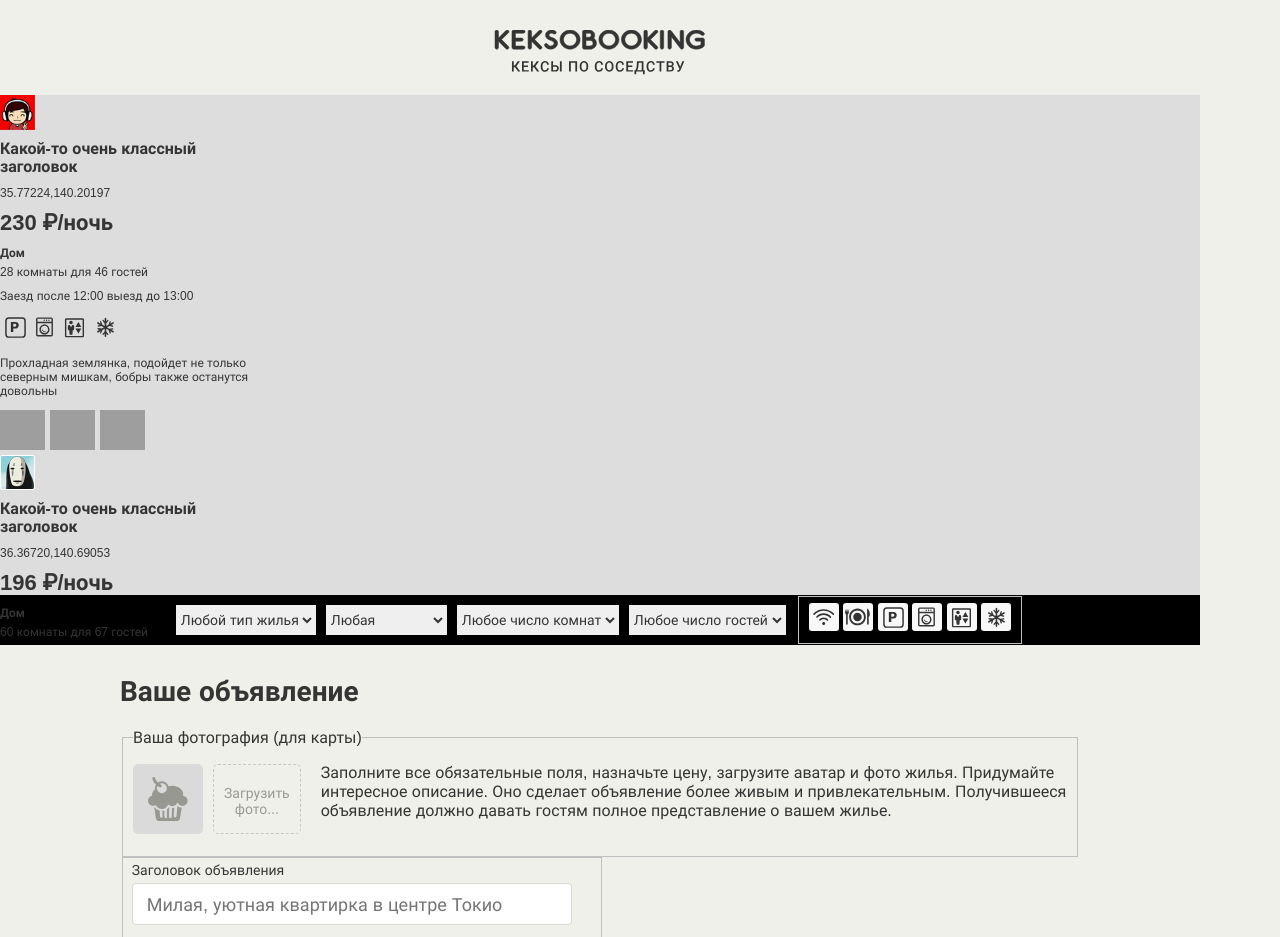
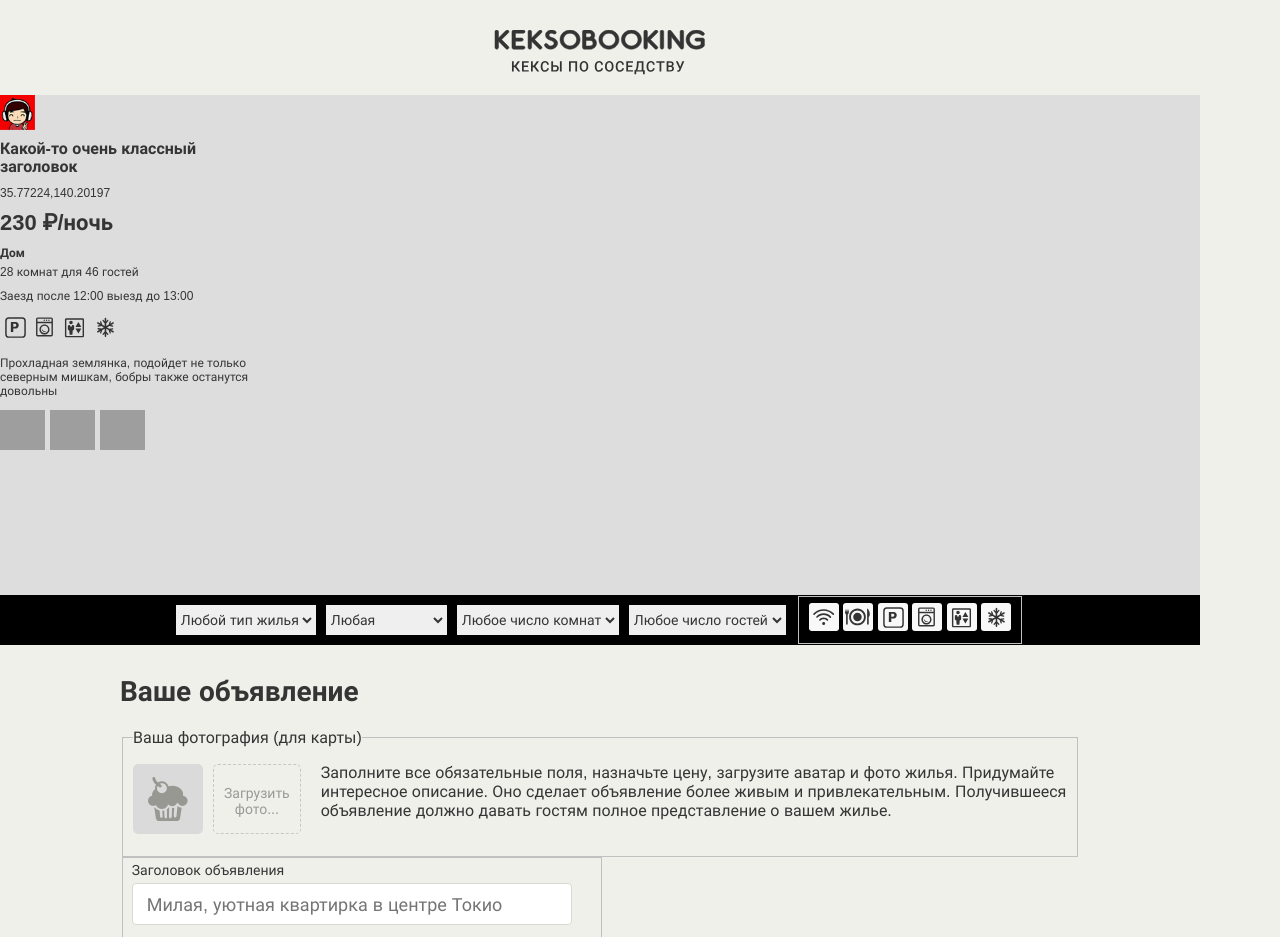
Before and after one commit to Artmolla/81008-keksobooking-22, a website with bundled scripts: page index.html in a window 1280 px wide. Shown: the top 937 px of the page. Built offline with nearby package versions, Linux system fonts and the light colour scheme; grey boxes are pictures that could not be loaded.

Commit message:
Внес правки по замечаниям

```diff
--- a/js/card.js
+++ b/js/card.js
@@ -2,7 +2,22 @@ import { generateListOfAds } from './ad-list.js';
 
 const cardTemplate = document.querySelector('#card');
 const cardContainer = document.querySelector('#map-canvas');
+const cardFragment = document.createDocumentFragment();
 const similarAds = generateListOfAds();
+
+function getWordInRightCase(integer, word) {
+  integer = Math.abs(integer) % 100;
+  const integer1 = integer % 10;
+  if (integer > 10 && integer < 20) {
+    return word[2];
+  } else if (integer1 > 1 && integer1 < 5) {
+    return word[1];
+  } else if (integer1 === 1) {
+    return word[0];
+  } else {
+    return word[2];
+  }
+}
 
 const checkListingType = (listingType) => {
   switch (listingType) {
@@ -39,19 +54,19 @@ const populateListingImages = (imagesList, destination) => {
   destination.appendChild(imagesFragment);
 }
 
-similarAds.forEach(({
-  author: {avatar},
-  offer: {title, address, price, type, rooms,guests, checkin, checkout, features, description, photos}}) => {
+similarAds.forEach(({ author, offer }) => {
   const clonedCard = cardTemplate.cloneNode(true).content;
-  clonedCard.querySelector('.popup__title').textContent = title;
-  clonedCard.querySelector('.popup__text--address').textContent = address;
-  clonedCard.querySelector('.popup__text--price').textContent = `${price} ₽/ночь`;
-  clonedCard.querySelector('.popup__type').textContent = checkListingType(type);
-  clonedCard.querySelector('.popup__text--capacity').textContent = `${rooms} комнаты для ${guests} гостей`;
-  clonedCard.querySelector('.popup__text--time').textContent = `Заезд после ${checkin} выезд до ${checkout}`;
-  populateListingFeatures(features, clonedCard.querySelector('.popup__features'));
-  clonedCard.querySelector('.popup__description').textContent = description;
-  populateListingImages(photos, clonedCard.querySelector('.popup__photos'));
-  clonedCard.querySelector('.popup__avatar').src = avatar;
-  cardContainer.appendChild(clonedCard);
+  clonedCard.querySelector('.popup__title').textContent = offer.title;
+  clonedCard.querySelector('.popup__text--address').textContent = offer.address;
+  clonedCard.querySelector('.popup__text--price').textContent = `${offer.price} ₽/ночь`;
+  clonedCard.querySelector('.popup__type').textContent = checkListingType(offer.type);
+  clonedCard.querySelector('.popup__text--capacity').textContent = `${offer.rooms} ${getWordInRightCase(offer.rooms, ['комната', 'комнаты', 'комнат'])} для ${offer.guests} ${getWordInRightCase(offer.rooms, ['гостя', 'гостей', 'гостей'])}`;
+  clonedCard.querySelector('.popup__text--time').textContent = `Заезд после ${offer.checkin} выезд до ${offer.checkout}`;
+  populateListingFeatures(offer.features, clonedCard.querySelector('.popup__features'));
+  clonedCard.querySelector('.popup__description').textContent = offer.description;
+  populateListingImages(offer.photos, clonedCard.querySelector('.popup__photos'));
+  clonedCard.querySelector('.popup__avatar').src = author.avatar;
+  cardFragment.appendChild(clonedCard);
 })
+
+cardContainer.appendChild(cardFragment.firstElementChild);
--- a/js/main.js
+++ b/js/main.js
@@ -1,5 +1,2 @@
 import './ad-list.js';
-import { generateListOfAds } from './ad-list.js';
 import './card.js';
-
-generateListOfAds();
```
Also changed, not shown: index.html (+0 -2 lines).
